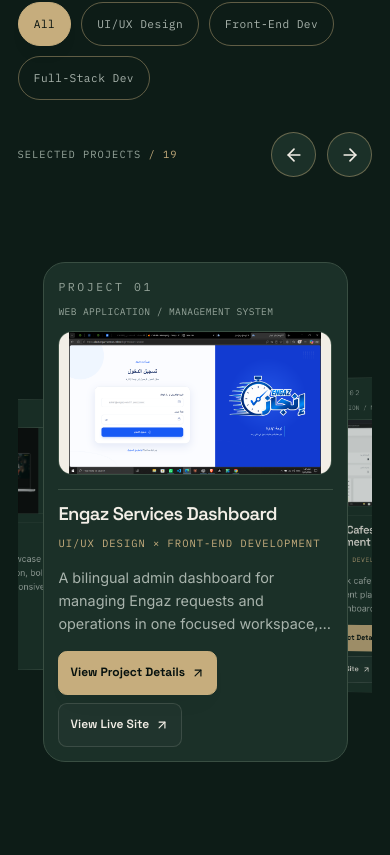
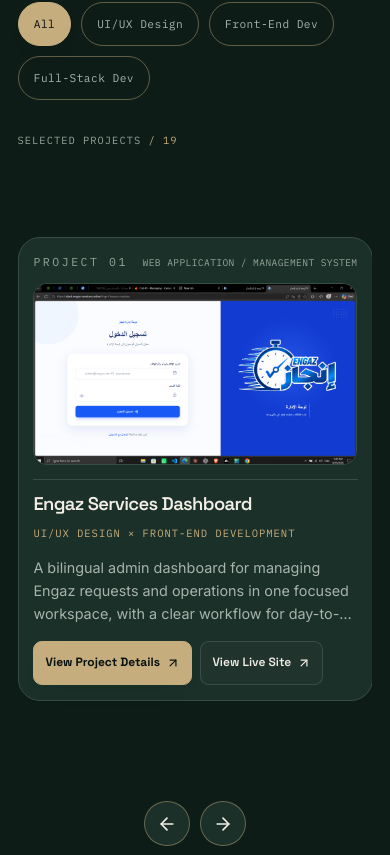
Before and after one commit to AymanGhomim/Ayman-Ghonim, a React (Vite) app: page / in a window 390 px wide. Shown: the part 4709-5564 px from the top of the page. Built offline with nearby package versions, Linux system fonts and the light colour scheme.

Commit message:
Refine small-screen carousel and reposition project controls

```diff
--- a/src/index.css
+++ b/src/index.css
@@ -1064,8 +1064,15 @@
   justify-content: space-between;
   gap: 1.25rem;
 }
-.projects-carousel-toolbar { margin-bottom: 1.5rem; }
+.projects-carousel-toolbar {
+  flex-direction: column;
+  justify-content: center;
+  gap: 0.85rem;
+  margin-top: 1rem;
+  text-align: center;
+}
 .projects-carousel-total { color: var(--accent-from); }
+.projects-carousel-heading { margin-bottom: 1rem; }
 .projects-carousel-navigation { display: flex; gap: 0.65rem; }
 .projects-carousel-arrow {
   display: grid;
@@ -1089,7 +1096,7 @@
      not offset Embla's centered transform. */
   overflow: clip;
   touch-action: pan-y pinch-zoom;
-  padding: 1.25rem 0 3.5rem;
+  padding: 1.25rem 0 1.5rem;
   cursor: grab;
 }
 .projects-carousel-viewport:active { cursor: grabbing; }
@@ -1197,9 +1204,26 @@
   .projects-carousel { --carousel-overlap: -12%; --carousel-side-scale: 0.48; }
   .projects-carousel-slide { flex-basis: 50%; }
 }
+/* Small screens get one readable card; the three-card depth remains on desktop. */
+@media (max-width: 900px) {
+  .projects-carousel { --carousel-overlap: 0%; }
+  .projects-carousel-slide { flex-basis: 100%; }
+  .projects-carousel-slide.is-previous .projects-carousel-card-layer,
+  .projects-carousel-slide.is-next .projects-carousel-card-layer { opacity: 0; }
+  .projects-carousel-preview-control { display: none; }
+  .project-carousel-card .project-showcase-visual {
+    height: auto;
+    aspect-ratio: 16 / 9;
+    max-height: 18rem;
+    background: var(--bg-soft);
+  }
+  .project-carousel-card .project-showcase-visual img,
+  .project-carousel-card .project-showcase-visual img.project-image-contain {
+    object-fit: cover;
+    background: var(--bg-soft);
+  }
+}
 @media (max-width: 699px) {
-  .projects-carousel { --carousel-overlap: -32%; }
-  .projects-carousel-slide { flex-basis: 86%; }
   .projects-carousel-hint { display: none; }
   .projects-carousel-footer { gap: 1rem; }
 }
@@ -3060,7 +3084,7 @@
   .hero-social-icon,
   .social-icon-link { width: 2.75rem; height: 2.75rem; }
   .projects-carousel-toolbar { gap: 0.5rem; }
-  .projects-carousel-toolbar .label-mono { letter-spacing: 0.1em; font-size: 0.65rem; }
+  .projects-carousel-heading { letter-spacing: 0.1em; font-size: 0.65rem; }
   .projects-carousel-viewport { padding-bottom: 2rem; }
   .project-carousel-card .project-showcase-heading { gap: 0.45rem; }
   .project-carousel-card .project-showcase-categories { font-size: 0.6rem; letter-spacing: 0.04em; }
--- a/src/sections/Projects.tsx
+++ b/src/sections/Projects.tsx
@@ -54,21 +54,9 @@
   return (
     <div className="projects-carousel" role="region" aria-roledescription="carousel"
       aria-label="Selected projects" tabIndex={0} onKeyDown={handleKeyDown}>
-      <div className="projects-carousel-toolbar">
-        <p className="label-mono">Selected projects <span className="projects-carousel-total">/ {projects.length}</span></p>
-        <div className="projects-carousel-navigation">
-          <button type="button" className="projects-carousel-arrow" aria-label="Previous projects"
-            aria-controls="projects-carousel-track" disabled={!navigation.previous}
-            onClick={() => api?.scrollPrev(reducedMotion)}>
-            <ArrowLeft size={20} aria-hidden />
-          </button>
-          <button type="button" className="projects-carousel-arrow" aria-label="Next projects"
-            aria-controls="projects-carousel-track" disabled={!navigation.next}
-            onClick={() => api?.scrollNext(reducedMotion)}>
-            <ArrowRight size={20} aria-hidden />
-          </button>
-        </div>
-      </div>
+      <p className="label-mono projects-carousel-heading">
+        Selected projects <span className="projects-carousel-total">/ {projects.length}</span>
+      </p>
       <div className="projects-carousel-viewport" ref={viewportRef} dir="ltr">
         <div className="projects-carousel-track" id="projects-carousel-track">
           {projects.map((project, index) => {
@@ -93,6 +81,20 @@
               </div>
             );
           })}
+        </div>
+      </div>
+      <div className="projects-carousel-toolbar">
+        <div className="projects-carousel-navigation">
+          <button type="button" className="projects-carousel-arrow" aria-label="Previous projects"
+            aria-controls="projects-carousel-track" disabled={!navigation.previous}
+            onClick={() => api?.scrollPrev(reducedMotion)}>
+            <ArrowLeft size={20} aria-hidden />
+          </button>
+          <button type="button" className="projects-carousel-arrow" aria-label="Next projects"
+            aria-controls="projects-carousel-track" disabled={!navigation.next}
+            onClick={() => api?.scrollNext(reducedMotion)}>
+            <ArrowRight size={20} aria-hidden />
+          </button>
         </div>
       </div>
       <div className="projects-carousel-footer">
```
